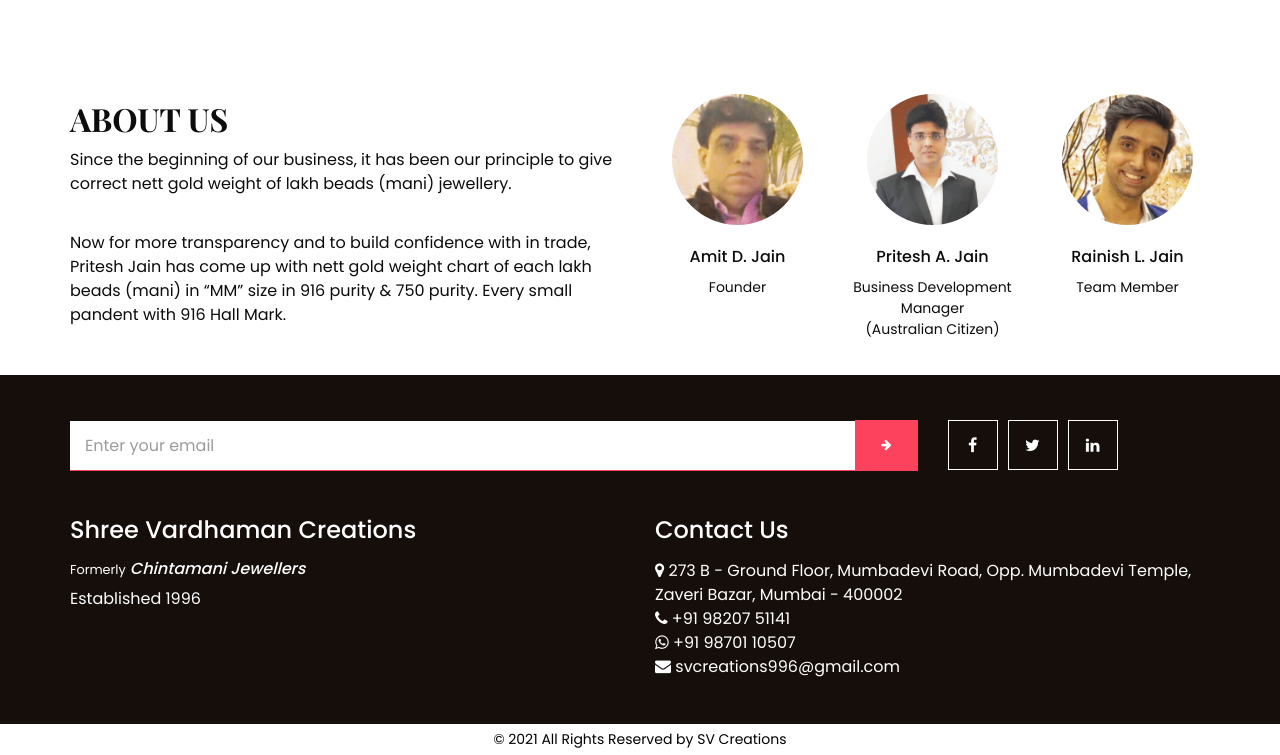
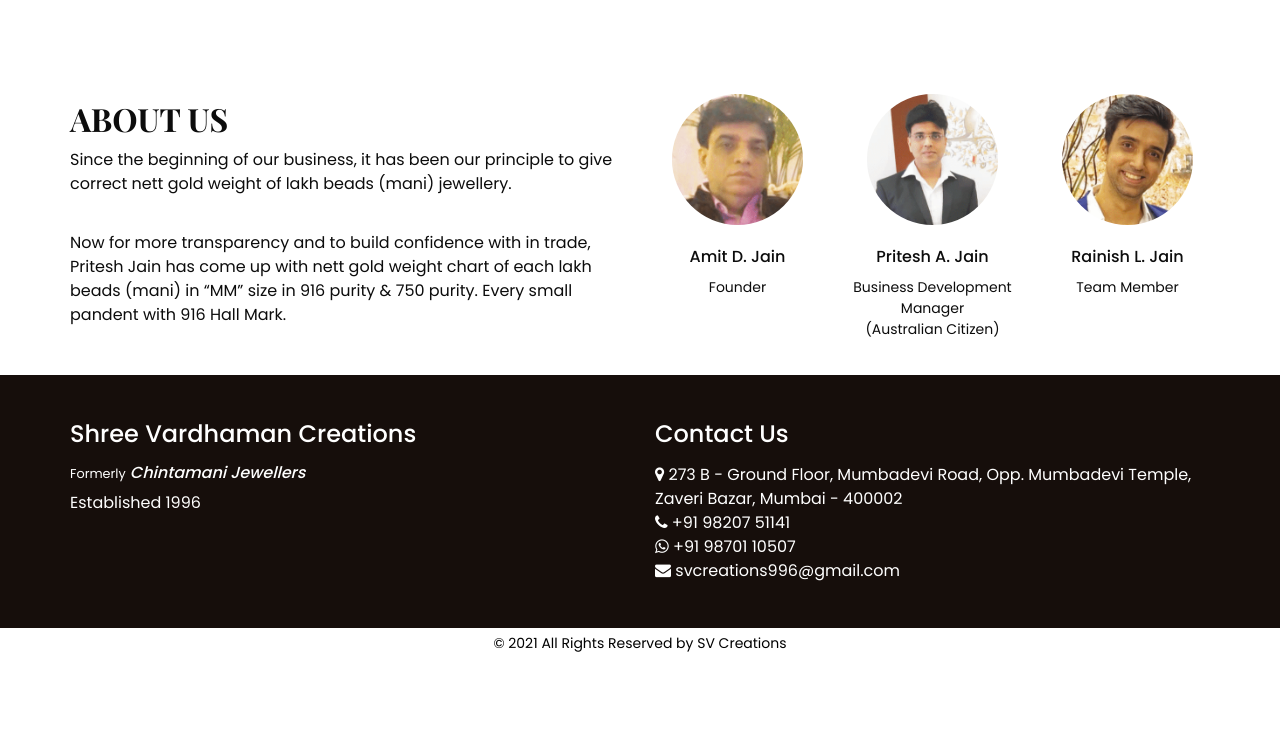
Before and after one commit to maroon-crocs/ubiquitous-rotary-phone, a plain HTML site: page index.html in a window 1280 px wide. Shown: the part 1441-2196 px from the top of the page. After the commit the page ends 2100 px from the top, so only its background shows below. Drawn offline with nearby package versions, Linux system fonts and the light colour scheme.

Commit message:
Remove social section

```diff
--- a/index.html
+++ b/index.html
@@ -221,31 +221,6 @@
 
     <section class="info_section layout_padding2">
       <div class="container">
-        <div class="row info_form_social_row">
-          <div class="col-md-8 col-lg-9">
-            <div class="info_form">
-              <form action="">
-                <input type="email" placeholder="Enter your email" />
-                <button>
-                  <i class="fa fa-arrow-right" aria-hidden="true"></i>
-                </button>
-              </form>
-            </div>
-          </div>
-          <div class="col-md-4 col-lg-3">
-            <div class="social_box">
-              <a href="">
-                <i class="fa fa-facebook" aria-hidden="true"></i>
-              </a>
-              <a href="">
-                <i class="fa fa-twitter" aria-hidden="true"></i>
-              </a>
-              <a href="">
-                <i class="fa fa-linkedin" aria-hidden="true"></i>
-              </a>
-            </div>
-          </div>
-        </div>
         <div class="row info_main_row">
           <div class="col-md-6">
             <div class="info_detail">
```
